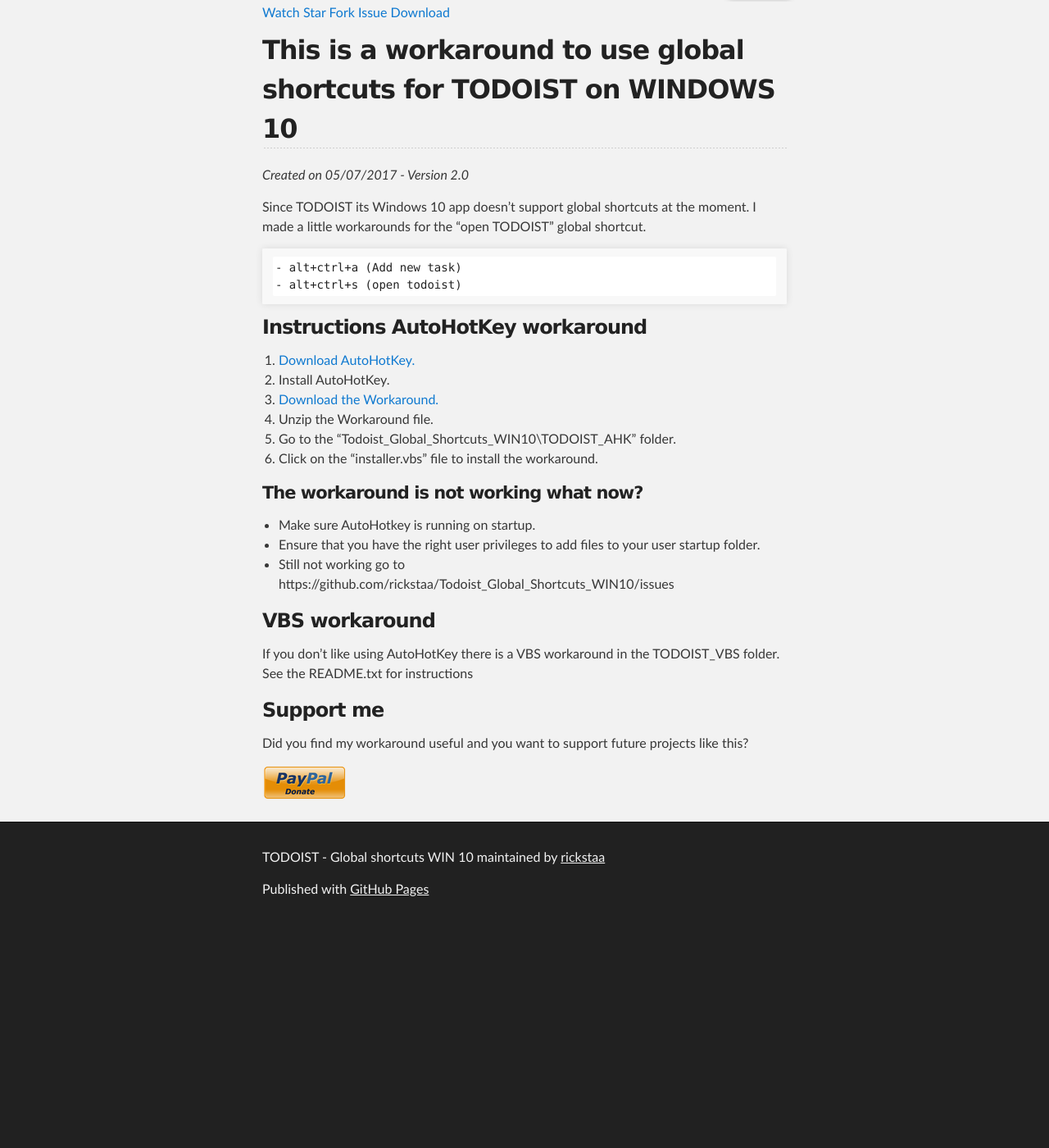
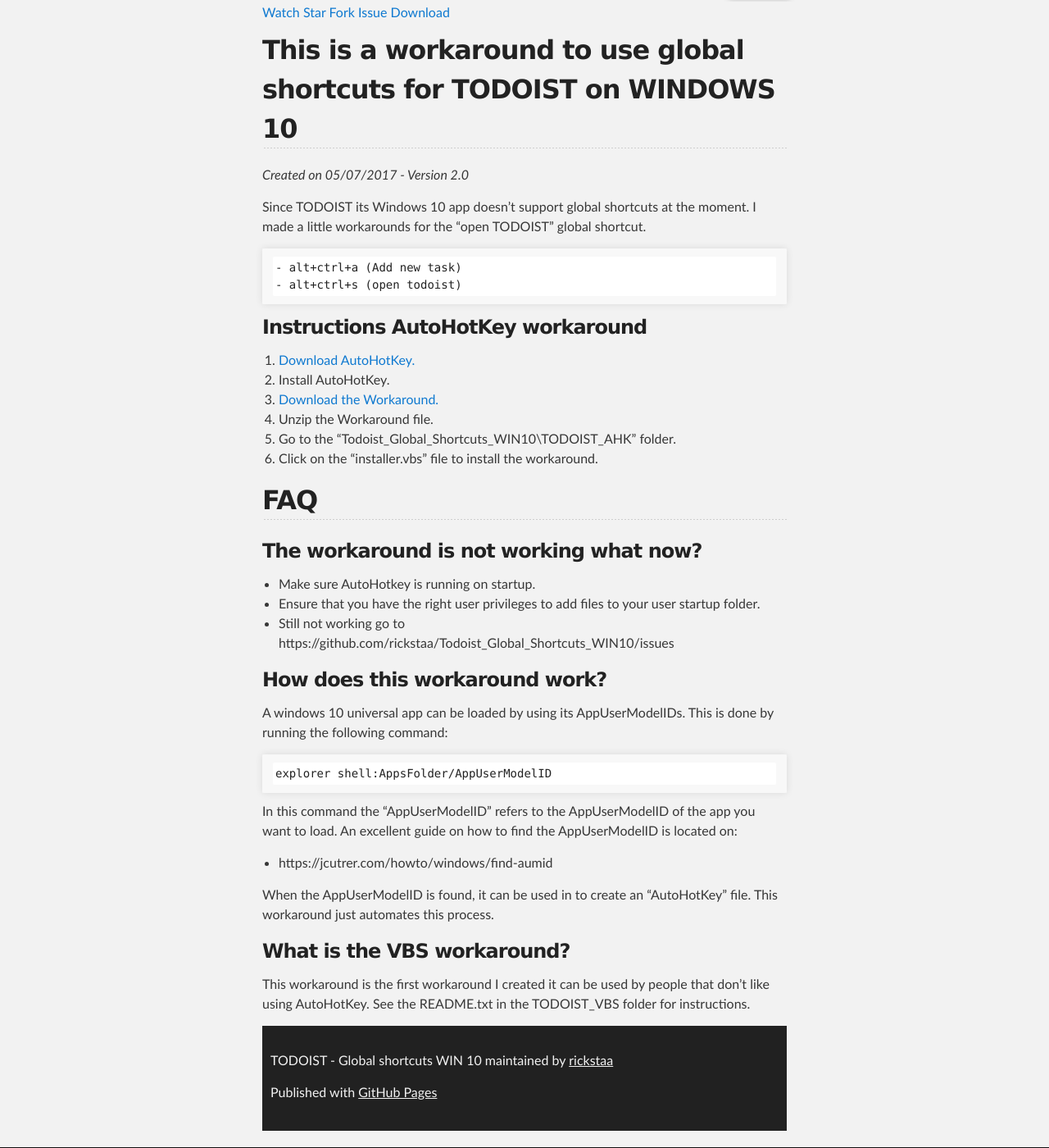
Before and after one commit to rickstaa/todoist-global-shortcuts-WIN10, a Jekyll site: the page built from index.md, in a window 1280 px wide and 1400 px high, scrolled down 310 px. Shown: the whole window at 82% size. Built offline with Jekyll 4.4.1, drawn with Linux system fonts in a browser that asks for light colours; our own code applies the rules of GitHub Pages for plain Markdown files; before the commit the page ends 1441 px from its top, so only the background shows below that.

Commit message:
Changes Documentation
Canges documentation on the index page.

```diff
--- a/_layouts/default.html
+++ b/_layouts/default.html
@@ -46,8 +46,8 @@
       <a class="github-button" href="https://github.com/rickstaa/Todoist_Global_Shortcuts_WIN10/archive/master.zip" data-icon="octicon-cloud-download" data-size="large" aria-label="Download rickstaa/Todoist_Global_Shortcuts_WIN10 on GitHub">Download</a>
       <!-- Github buttons -->
       {{ content }}
-      <a href="https://www.paypal.me/rstaa"><img src="assets\images\7-2-paypal-donate-button-download-png-thumb.png" style="margin: 0px; padding: 0px; border: 0px; box-shadow: 0px; -webkit-box-shadow: 0 0 0 0;"></a>
-    </div>
+      <!--<a href="https://www.paypal.me/rstaa"><img src="assets\images\7-2-paypal-donate-button-download-png-thumb.png" style="margin: 0px; padding: 0px; border: 0px; box-shadow: 0px; -webkit-box-shadow: 0 0 0 0;"></a>
+    </div> -->
 
   <!-- FOOTER  -->
   <div id="footer_wrap" class="outer">
--- a/index.md
+++ b/index.md
@@ -14,14 +14,23 @@ Since TODOIST its Windows 10 app doesn’t support global shortcuts at the momen
 5. Go to the "Todoist_Global_Shortcuts_WIN10\TODOIST_AHK" folder.
 6. Click on the "installer.vbs" file to install the workaround.
 
-#### The workaround is not working what now?
+## FAQ
 
+### The workaround is not working what now?
 - Make sure AutoHotkey is running on startup.
 - Ensure that you have the right user privileges to add files to your user startup folder.
 - Still not working go to https://github.com/rickstaa/Todoist_Global_Shortcuts_WIN10/issues
 
-### VBS workaround
-If you don't like using AutoHotKey there is a VBS workaround in the TODOIST_VBS folder. See the README.txt for instructions
+### How does this workaround work?
+A windows 10 universal app can be loaded by using its AppUserModelIDs. This is done by running the following command:
 
-### Support me
-Did you find my workaround useful and you want to support future projects like this?
+	explorer shell:AppsFolder/AppUserModelID
+
+In this command the "AppUserModelID" refers to the AppUserModelID of the app you want to load. An excellent guide on how to find the AppUserModelID is located on:
+
+- https://jcutrer.com/howto/windows/find-aumid
+
+When the AppUserModelID is found, it can be used in to create an "AutoHotKey" file. This workaround just automates this process.
+
+### What is the VBS workaround?
+This workaround is the first workaround I created it can be used by people that don't like using AutoHotKey. See the README.txt in the TODOIST_VBS folder for instructions.
```
